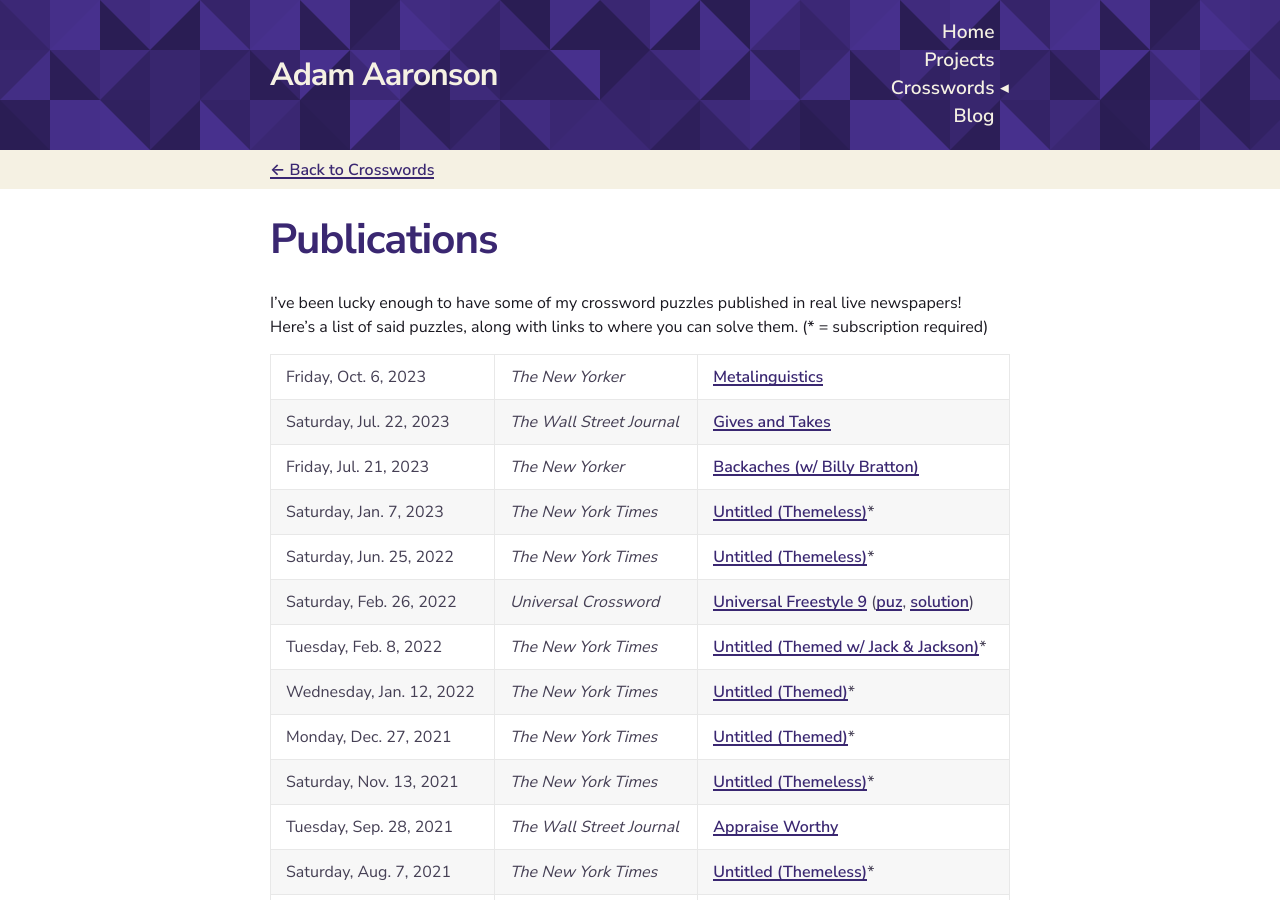
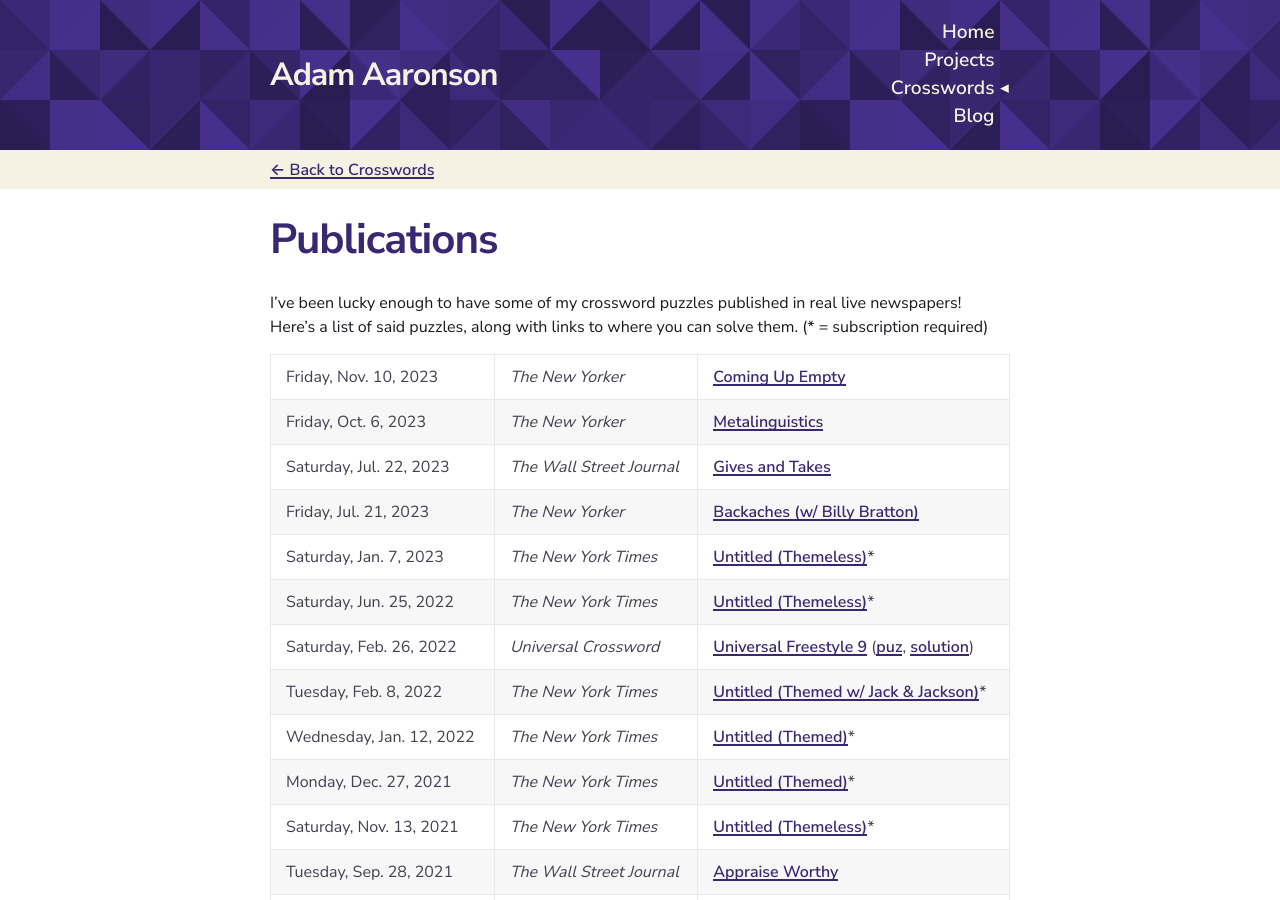
Before and after one commit to adamaaronson/adamaaronson.github.io, a Jekyll site: the page built from publications.md, in a window 1280 px wide and 900 px high. Built offline with Jekyll 4.4.1, drawn with Linux system fonts in a browser that asks for light colours.

Commit message:
Add new New Yorker puzzle

```diff
--- a/publications.md
+++ b/publications.md
@@ -7,6 +7,7 @@
 
 I've been lucky enough to have some of my crossword puzzles published in real live newspapers! Here's a list of said puzzles, along with links to where you can solve them. (* = subscription required)
 
+Friday, Nov. 10, 2023 | _The New Yorker_ | [Coming Up Empty](https://www.newyorker.com/puzzles-and-games-dept/crossword/2023/11/10)
 Friday, Oct. 6, 2023 | _The New Yorker_ | [Metalinguistics](https://www.newyorker.com/puzzles-and-games-dept/crossword/2023/10/06)
 Saturday, Jul. 22, 2023 | _The Wall Street Journal_ | [Gives and Takes](https://www.wsj.com/articles/gives-and-takes-saturday-crossword-july-22-541b32d9)
 Friday, Jul. 21, 2023 | _The New Yorker_ | [Backaches (w/ Billy Bratton)](https://www.newyorker.com/puzzles-and-games-dept/crossword/2023/07/21)
```
